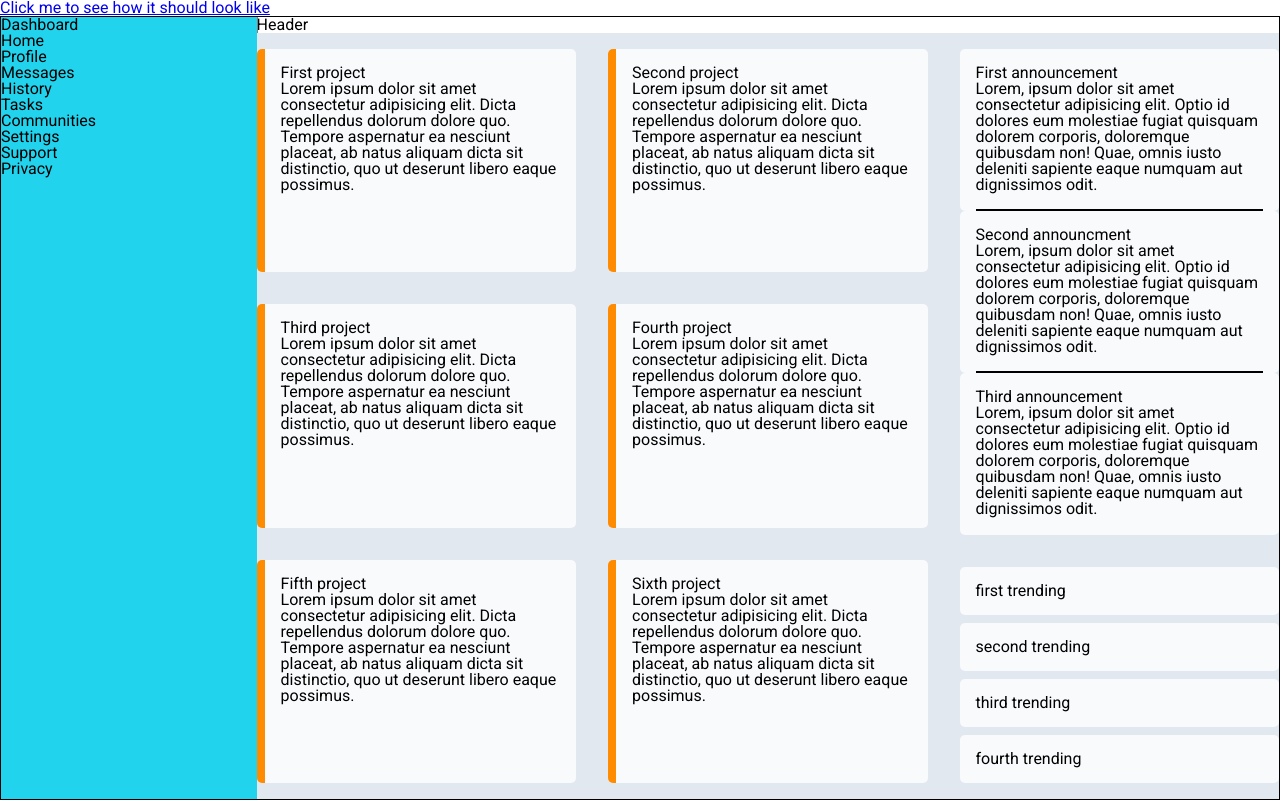
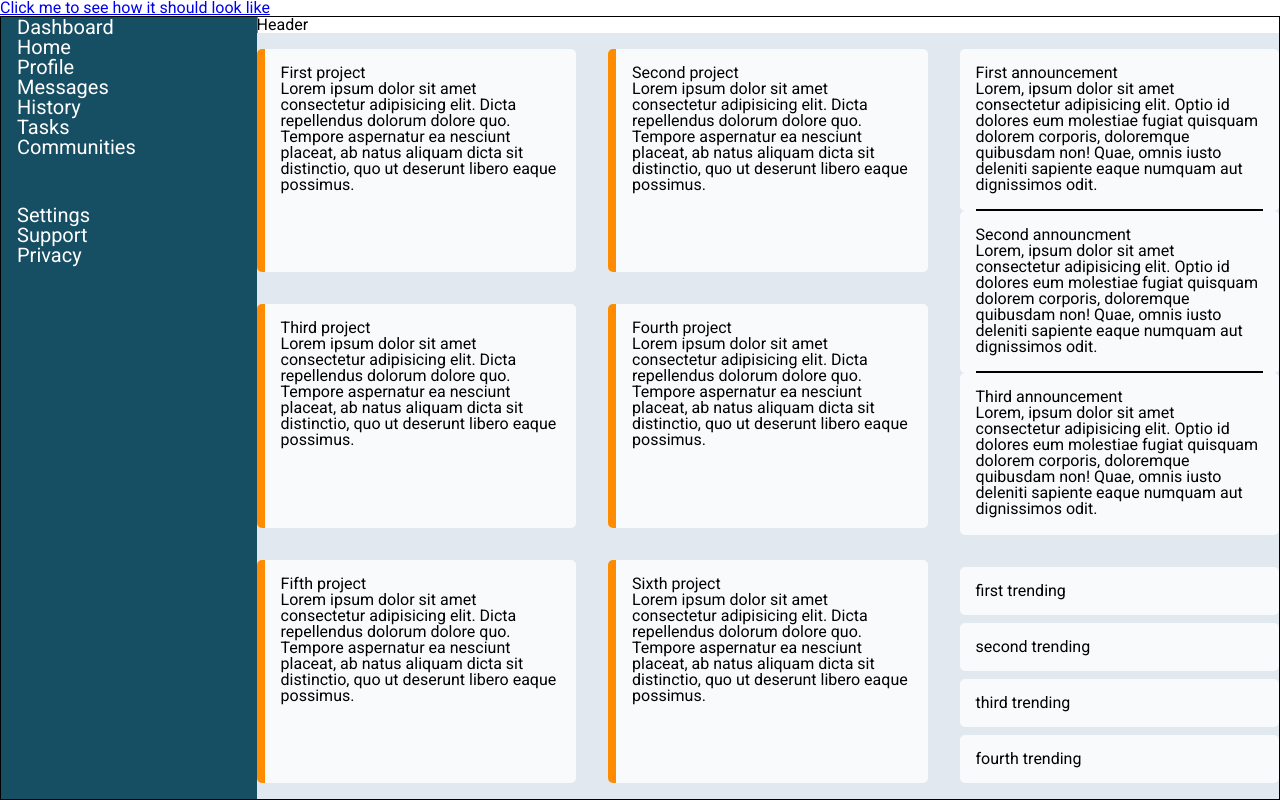
Before and after one commit to dotocan1/admin-dashboard, a plain HTML site: page index.html in a window 1280 px wide. Drawn offline with Linux system fonts and the light colour scheme.

```diff
--- a/index.html
+++ b/index.html
@@ -8,7 +8,9 @@
         <link rel="stylesheet" href="styles.css">
         <link rel="preconnect" href="https://fonts.googleapis.com">
         <link rel="preconnect" href="https://fonts.gstatic.com" crossorigin>
-        <link href="https://fonts.googleapis.com/css2?family=Roboto&display=swap" rel="stylesheet">
+        <link
+            href="https://fonts.googleapis.com/css2?family=Roboto&display=swap"
+            rel="stylesheet">
         <title>Admin Dashboard</title>
     </head>
     <body>
@@ -19,8 +21,8 @@
                 Header
             </div>
             <div id="sidebar">
-                Dashboard
-                <div>
+                <div id="sidebar-content">
+                    <h1>Dashboard</h1>
                     <ul>
                         <li>Home</li>
                         <li>Profile</li>
@@ -29,9 +31,7 @@
                         <li>Tasks</li>
                         <li>Communities</li>
                     </ul>
-                </div>
-                <div>
-                    <ul>
+                    <ul style="margin-top: 3rem;">
                         <li>Settings</li>
                         <li>Support</li>
                         <li>Privacy</li>
--- a/styles.css
+++ b/styles.css
@@ -1,6 +1,7 @@
 body {
     font-family: 'Roboto', sans-serif;
 }
+
 #main-grid-container {
     display: grid;
     grid-template-areas:
@@ -23,8 +24,14 @@ body {
     grid-row-start: 1;
     grid-row-end: 4;
     display: block;
-    background-color: #22d3ee;
+    background-color: #164e63;
     box-shadow: 1px 0px grey;
+    color: white;
+    font-size: 20px;
+}
+
+#sidebar-content {
+    margin-left: 1rem;
 }
 
 #content-container {
```
